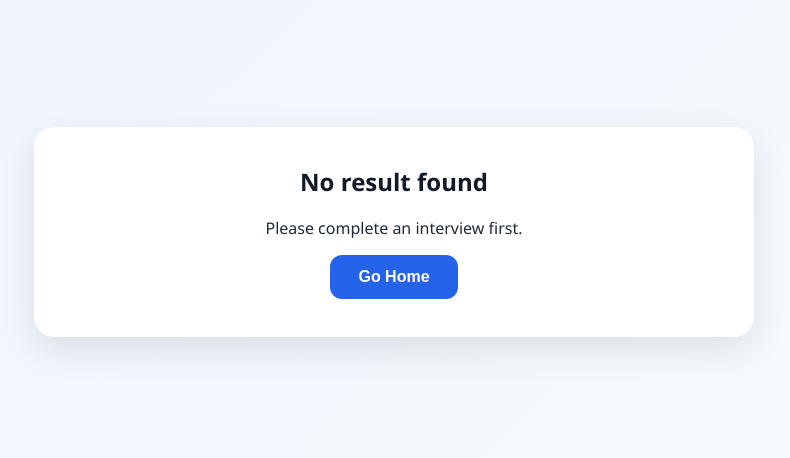
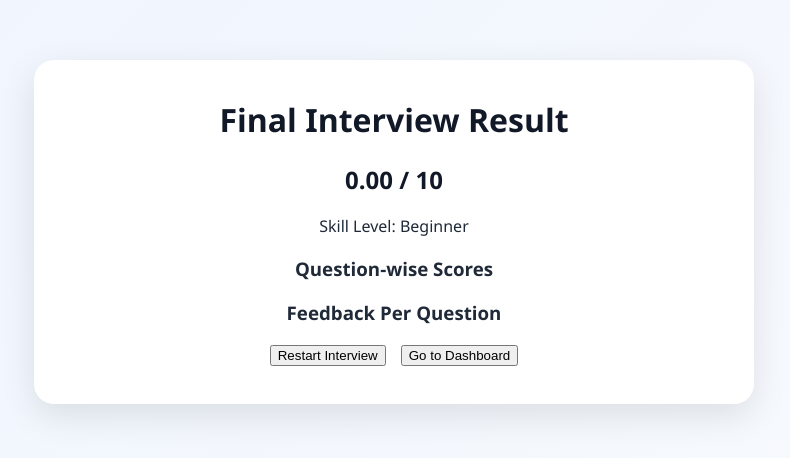
Before and after one commit to AnnamPranav/UpGrade, a React (Create React App) app in the folder frontend/: page /result in a window 1280 px wide. Shown: the part 168-626 px from the top of the page, without its empty margins (246-1036 px from the left). Built offline with nearby package versions, Linux system fonts and the light colour scheme.

Commit message:
Day 8: Added dashboard layout and improved UX handling

```diff
--- a/frontend/src/pages/DashboardPage.js
+++ b/frontend/src/pages/DashboardPage.js
@@ -7,7 +7,7 @@ function DashboardPage() {
         <h1>User Dashboard</h1>
 
         <p className="subtitle">
-          Dashboard structure prepared for future scaling.
+          Dashboard prepared for future scaling.
         </p>
 
         <div className="feedback-card">
@@ -16,9 +16,9 @@ function DashboardPage() {
           <ul style={{ textAlign: "left" }}>
             <li>Interview history</li>
             <li>Performance analytics</li>
-            <li>Multiple user sessions</li>
             <li>Skill tracking</li>
             <li>Resume upload</li>
+            <li>Multi-user support</li>
           </ul>
         </div>
       </div>
--- a/frontend/src/pages/ResultPage.js
+++ b/frontend/src/pages/ResultPage.js
@@ -5,67 +5,76 @@ function ResultPage() {
   const location = useLocation();
   const navigate = useNavigate();
 
-  if (!location.state) {
-    return (
-      <div className="page">
-        <div className="container">
-          <h2>No result found</h2>
-          <p>Please complete an interview first.</p>
-          <button className="primary-btn" onClick={() => navigate("/")}>
-            Go Home
-          </button>
-        </div>
-      </div>
-    );
+  const result = location.state || {};
+
+  const finalScore = result.finalScore || 0;
+  const scores = result.scores || [];
+  const feedbacks = result.feedbacks || [];
+
+  let level = "Beginner";
+
+  if (finalScore >= 8) {
+    level = "Advanced";
+  } else if (finalScore >= 5) {
+    level = "Intermediate";
   }
-
-  const { finalScore = 0, scores = [], feedbacks = [] } = location.state;
-
-  const getLevel = () => {
-    if (finalScore >= 8) return "Advanced";
-    if (finalScore >= 4) return "Intermediate";
-    return "Basic";
-  };
 
   return (
     <div className="page">
-      <div className="container result-container">
+      <div className="container">
+
         <h1>Final Interview Result</h1>
 
-        <div className="score-card">
+        <div className="score-box">
           <h2>{finalScore.toFixed(2)} / 10</h2>
-          <p className="level">Skill Level: {getLevel()}</p>
+          <p>Skill Level: {level}</p>
         </div>
 
         <h3>Question-wise Scores</h3>
-        {scores.length > 0 ? (
-          scores.map((score, index) => (
-            <div className="result-item" key={index}>
-              <strong>Question {index + 1}</strong>
+
+        <div className="result-list">
+          {scores.map((score, index) => (
+            <div key={index} className="result-item">
+              <span>Question {index + 1}</span>
               <span>{score}/10</span>
             </div>
-          ))
-        ) : (
-          <p>No scores available.</p>
-        )}
+          ))}
+        </div>
 
         <h3>Feedback Per Question</h3>
-        {feedbacks.length > 0 ? (
-          feedbacks.map((feedback, index) => (
-            <div className="feedback-card" key={index}>
-              <strong>Question {index + 1}</strong>
+
+        <div className="feedback-list">
+          {feedbacks.map((feedback, index) => (
+            <div key={index} className="feedback-card">
+              <h4>Question {index + 1}</h4>
               <p>{feedback}</p>
             </div>
-          ))
-        ) : (
-          <p>No feedback available.</p>
-        )}
+          ))}
+        </div>
 
-        <div className="button-row">
-          <button className="primary-btn" onClick={() => navigate("/")}>
+        <div
+          style={{
+            display: "flex",
+            justifyContent: "center",
+            gap: "15px",
+            marginTop: "20px"
+          }}
+        >
+          <button
+            className="restart-btn"
+            onClick={() => navigate("/")}
+          >
             Restart Interview
           </button>
+
+          <button
+            className="restart-btn"
+            onClick={() => navigate("/dashboard")}
+          >
+            Go to Dashboard
+          </button>
         </div>
+
       </div>
     </div>
   );
```
